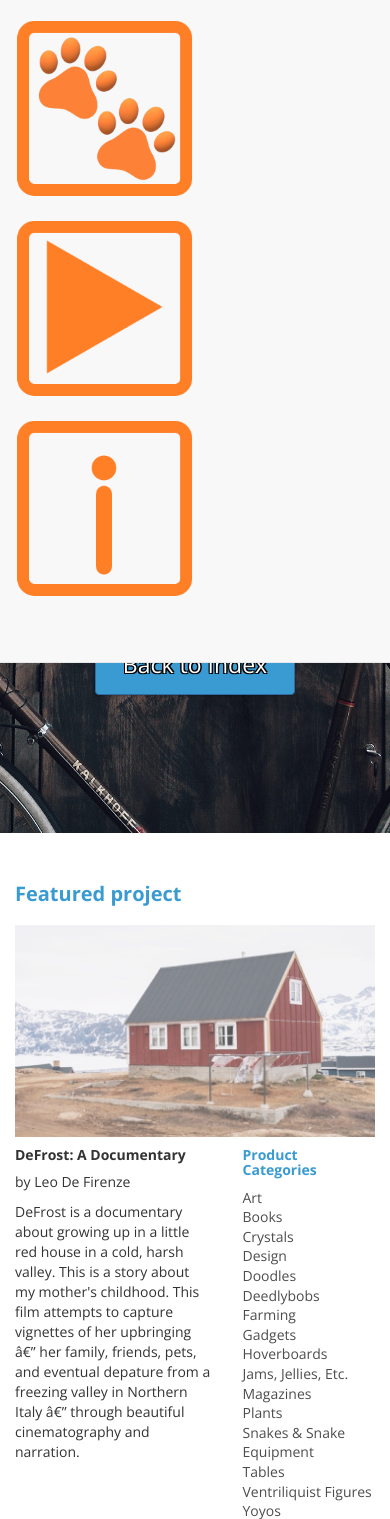
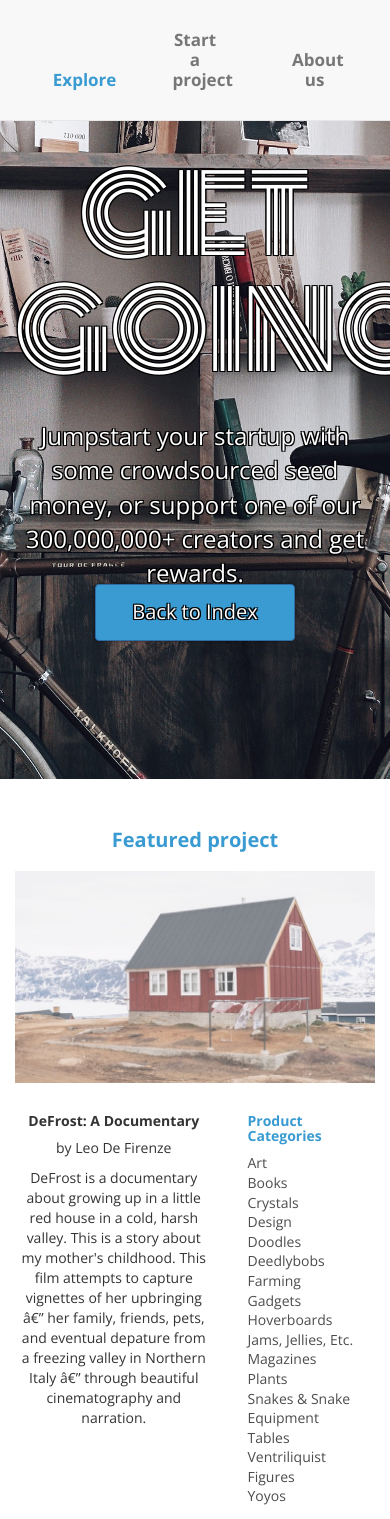
Before and after one commit to UAllen95/UAllen95.github.io, a PHP site: page /portofolio/jumpstart/index.html in a window 390 px wide. Shown: the top 1519 px of the page. Run offline with PHP 8.4, Linux system fonts and the light colour scheme.

Commit message:
90% jumpstart (1)

```diff
--- a/portofolio/jumpstart/index.html
+++ b/portofolio/jumpstart/index.html
@@ -23,28 +23,14 @@
     <header>
       <nav class="navbar navbar-default navbar-fixed-top">
         <div class="container-fluid">
-
-  <!--      <div class="navbar-header">
-            <a class="navbar-brand back-to-index" href="../../index.html#portfolio">
-              <img class="img-responsive navbar-left" src="resources/images/logo_db.png" alt="back-to-index"/>
-              <p>Back to Index</p>
-            </a>
-          </div>-->
-
-          <ul class="nav navbar-nav navbar-text-tabs">
-            <li class="active"><a href="#">Explore</a></li>
+          <ul class="nav navbar-nav">
+            <li><a class="active" href="#">Explore</a></li>
             <li><a href="#">Start a project</a></li>
             <li><a href="#">About us</a></li>
           </ul>
 
-          <ul class="nav navbar-nav navbar-icon-tabs">
-            <li class="active"><a href="#"><img src="resources/images/explore.png" alt="explore"></a></li>
-            <li><a href="#"><img src="resources/images/start.png" alt="start a project"></a></li>
-            <li><a href="#"><img src="resources/images/about.png" alt="about us"></a></li>
-          </ul>
-
-          <div class="nav navbar-nav navbar-logo">
-            <img class="navbar-brand navbar-right navbar-collapse collapse" src="resources/images/logo.png" alt="logo"/>
+          <div class="navbar-brand navbar-right navbar-collapse">
+            <img alt="Brand" src="resources/images/logo.png">
           </div>
         </div>
       </nav>
--- a/portofolio/jumpstart/resources/css/style.css
+++ b/portofolio/jumpstart/resources/css/style.css
@@ -27,7 +27,7 @@
   width: 20rem;
   padding: 1.3rem 0;
   margin-top: 2.8rem;
-  font-size: 2.3rem;
+  font-size: 2rem;
 }
 
 a.btn-primary:hover {
@@ -55,47 +55,18 @@
 
 /* HEADER */
 
-header .navbar-text-tabs a {
-   font-size: 1.5rem;
-}
-
-header .navbar-header {
-  background-color: #154854;
-  border-radius: 3px;
-}
-
-header .navbar-header p {
-  color: white;
-}
-
-header .navbar-icon-tabs {
-  display: none;
-}
-
-header .navbar-brand {
-  padding-top: 0;
-}
-
-header .navbar-brand img {
-  height: 140%;
-  margin-bottom: 5px;
-}
-
-header .navbar-default .navbar-nav {
-  font-size: 1.1rem;
+/* Header */
+header {
   font-weight: bold;
 }
 
-header .navbar-default .navbar-nav .active a,
-header .navbar-default .navbar-nav .active a:hover {
+header .navbar-nav a.active {
   color: #399bd1;
-  background-color: #f8f8f8;
 }
 
-header .navbar-logo {
-  float: right;
-  padding: 16px;
- }
+header .navbar-nav a.active:focus {
+  background-color: #e7e7e7;
+}
 
 /* JUMBOTRON */
 
@@ -106,7 +77,6 @@
   color: white;
   text-shadow: -1.2px -1.2px 0 #000, 1.2px -1.2px 0 #000, -1.2px 1.2px 0 #000, 1.2px 1.2px 0 #000;
   padding: 13.8rem 0;
-  margin-top: 50px;
 }
 
 .jumbotron p {
@@ -177,37 +147,28 @@
   padding-top: 1.4rem;
 }
 
-@media only screen and (max-width: 1024) {
-  header .navbar-header {
-    padding: 5px;
+@media only screen and (max-width: 1024px) {
+  header ul.navbar-nav {
+    text-align: center;
+    display: inline-block;
+    float: none!important;
+    font-size: 1.7rem;
+    width: 100%;
+    margin: auto;
+  }
+
+  header ul.navbar-nav li {
+    width: 33%;
+  }
+
+  header .navbar-brand {
+    display: none;
+    width: 100%;
+    border-top: 2px solid #e7e7e7;
   }
 
   header .navbar-brand img {
-    display: inline;
-  }
-
-  header .navbar-brand p {
-    display: inline;
-    padding-left: 25px;
-  }
-
-  header ul.navbar-nav {
-    text-align: center;
-    padding: 0 5%;
-  }
-
-  header ul.navbar-nav li {
-    display: inline-block;
-    width: 30%;
-    margin: 0;
-  }
-
-  header ul.navbar a {
-    display: inline;
-  }
-
-  header .navbar-logo {
-    display: block;
+    margin: 0 auto;
   }
 
   #main .row {
@@ -230,25 +191,21 @@
   #main .projects img {
     margin: 20px auto;
   }
+
+  #main .featured-title .documentary h4 {
+    color: red;
+  }
 }
 
 @media only screen and (max-width: 768px) {
-
+  header ul.navbar-nav li {
+    display: inline-block;
+    width: 32%;
+    padding: 20px;
+  }
 }
 
 @media only screen and (max-width: 480px) {
-  .navbar ul.navbar-text-tabs {
-    display: none;
-  }
-
-  .navbar ul.navbar-icon-tabs {
-    display: inline-block;
-  }
-
-  .navbar ul.navbar-icon-tabs img {
-    width: 50%;
-  }
-
   footer {
     padding: 10px 0;
   }
```
Also changed, not shown: portofolio/fotomatic/resources/css/style.css (+3 -8 lines).
